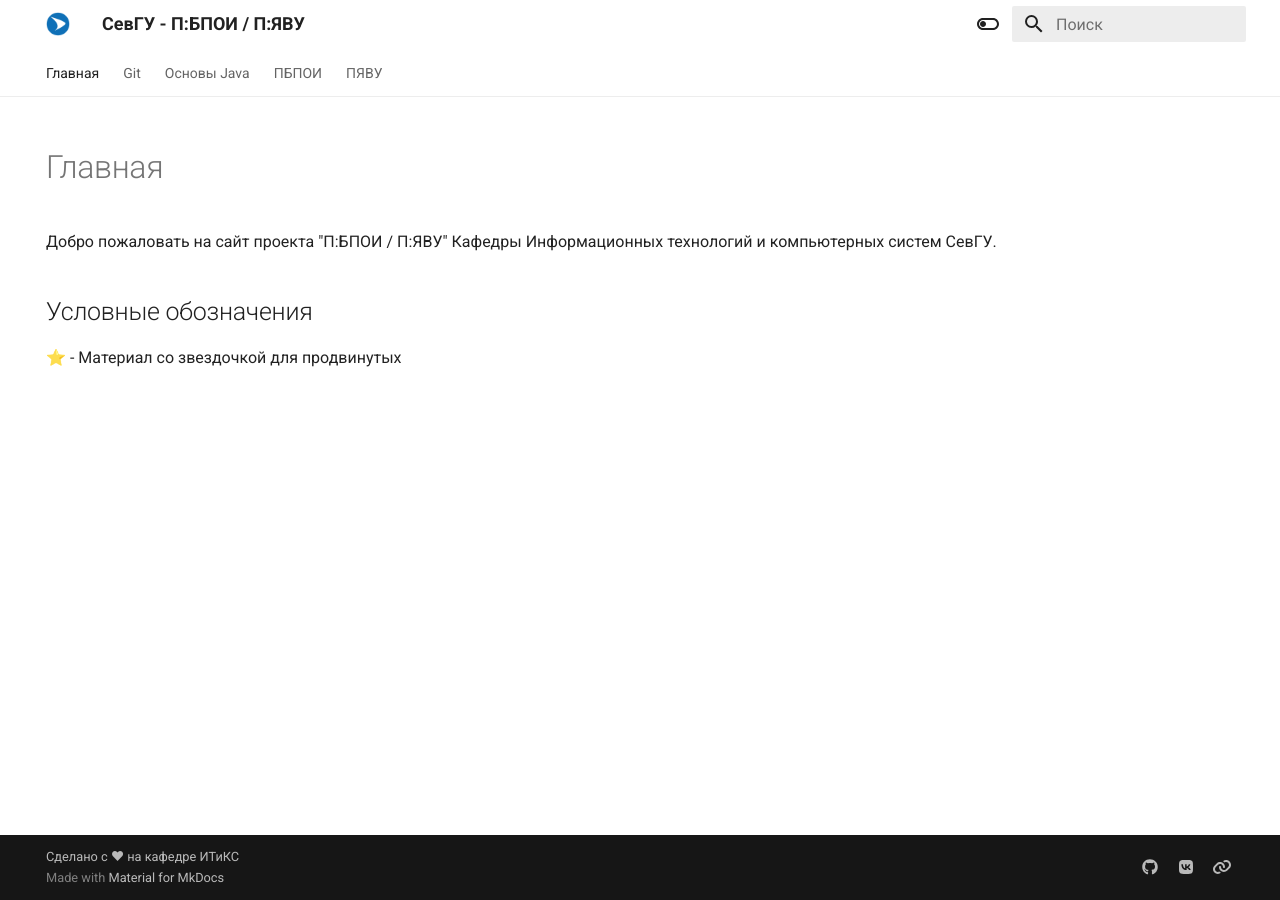
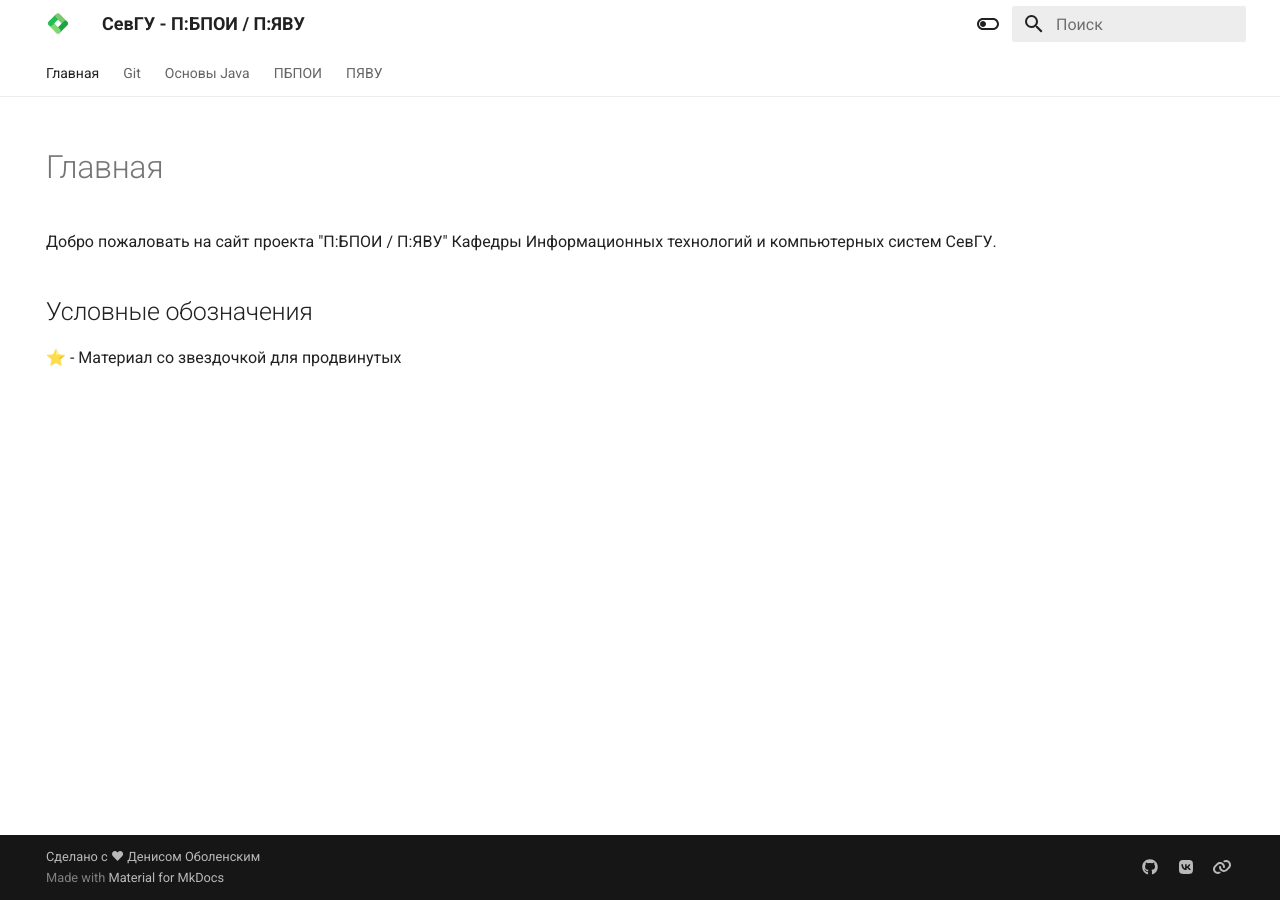
Before and after one commit to readonlyden/Programming-101, an MkDocs documentation site: the page built from docs/index.md, in a window 1280 px wide. Built offline with MkDocs 1.6.1 and Material for MkDocs 9.7.7, drawn with Linux system fonts in a browser that asks for light colours.

Commit message:
Improve some logos and design

```diff
--- a/mkdocs.yml
+++ b/mkdocs.yml
@@ -42,7 +42,7 @@ markdown_extensions:
 
 
 
-copyright: "Сделано с &#10084; на кафедре ИТиКС"
+copyright: "Сделано с &#10084; Денисом Оболенским"
 
 extra:
   analytics:
```
Also changed, not shown: docs/assets/logo.png.
